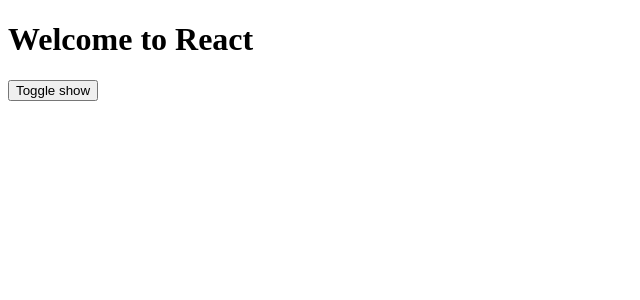
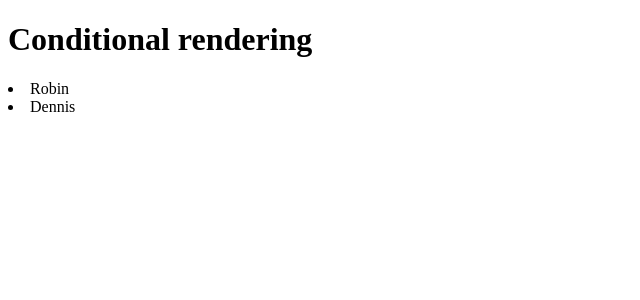
Before and after one commit to HailemichaelSintayehu/Addition_using_random-react, a React (Create React App) app: page / in a window 1280 px wide. Shown: the top 300 px of the page, without its empty margins (0-640 px from the left). Built offline with nearby package versions, Linux system fonts and the light colour scheme.

Commit message:
conditinal rendering

```diff
--- a/src/App.js
+++ b/src/App.js
@@ -1,13 +1,13 @@
 import React, { Component } from 'react';
 
-import Two from './components/props';
+import Application from './components/props';
 
 
 class App extends Component{
     render(){
         return(
             <div className='App'>
-                <Two/>
+                <Application/>
 
             </div>
         );
--- a/src/components/props.js
+++ b/src/components/props.js
@@ -1,35 +1,62 @@
-import React, { Component } from 'react';
 
-class App extends Component {
-  constructor(props) {
-    super(props);
+import React,{Component} from 'react';
 
-    this.state = {
-      isShow: true,
-    };
-  }
 
-  toggleShow = () => {
-    this.setState(state => ({ isShow: !state.isShow }));
-  };
+const users = [
+        {id:'1',firstname:"Robin",lastname:"weiruch"},
+        {id:'2',secondname:"Dennis",lastname:"weiruch"}
+];
+class Application extends Component{
+    render(){
+        return(
+            <div>
+                <h1>Conditional rendering</h1>
+                <List list = {users}/>
 
-  render() {
-    const greeting = 'Welcome to React';
-
-    return (
-      <div>
-        {this.state.isShow ? <Greeting greeting={greeting} /> : null}
-
-        <Button onClick={this.toggleShow} />
-      </div>
-    );
-  }
-}
-class Button extends Component {
-    render(){
-       return <button onClick = {this.props.onClick}> Toggle show</button>
+            </div>
+        );
     }
 }
-const Greeting =props => <h1>{props.greeting}</h1>;
+class List extends Component{
+    render(){
+        if(!this.props.list){
+            return null;
+        }
+        if(!this.props.list.length){
+            return <p>Sorry, the list in empty</p>
+        }
+        else{
+            return (
+                <div>
+                    {this.props.list.map(item =>(
+                        <Item key = {item.id} item = {item}/>
+                    ))}
+                </div>
+            );
+        }
 
-export default App;
+    }
+
+}
+
+class Item extends Component{
+    render(){
+        return (
+            <div>
+
+
+    <li>{this.props.item.firstname} {this.props.item.secondname}</li>
+
+            </div>
+        );
+    }
+}
+
+// const Item = ({item}) => <div>
+//     <li>{item.firstname} {item.secondname}</li>
+
+// </div>
+
+
+
+export default Application;
--- a/src/index.js
+++ b/src/index.js
@@ -5,4 +5,7 @@
 
 
 
-ReactDOM.render(<App/>,document.getElementById("root"));
+ReactDOM.render(
+<App/>,
+document.getElementById("root"
+));
```
